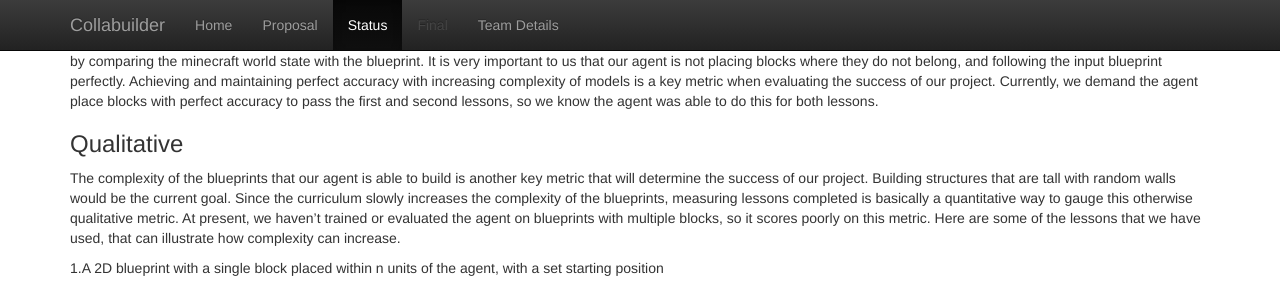
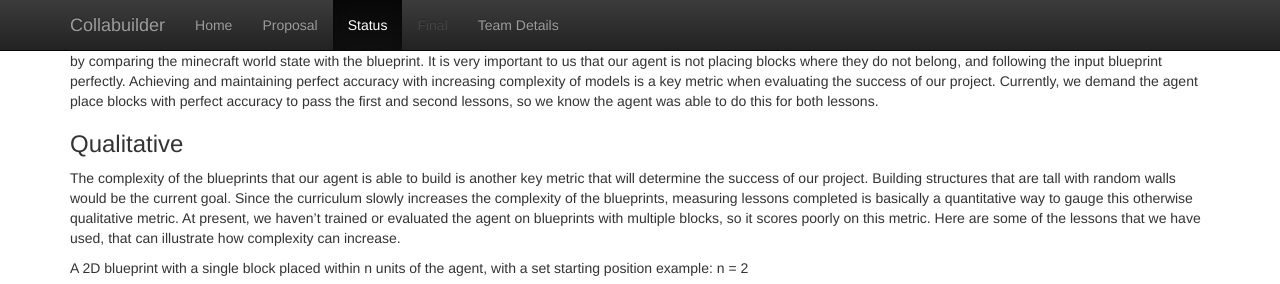
Before and after one commit to SurajSSingh/Collabuilder, a Jekyll site: the page built from docs/status.md, in a window 1280 px wide and 900 px high, scrolled down 2474 px, cut to the strip 0-284 px from the top of the window. Built offline with Jekyll 4.4.1, drawn with Linux system fonts in a browser that asks for light colours; formulas are drawn with MathJax 3.

Commit message:
Update status.md

```diff
--- a/docs/status.md
+++ b/docs/status.md
@@ -54,9 +54,11 @@
 
 The complexity of the blueprints that our agent is able to build is another key metric that will determine the success of our project. Building structures that are tall with random walls would be the current goal. Since the curriculum slowly increases the complexity of the blueprints, measuring lessons completed is basically a quantitative way to gauge this otherwise qualitative metric. At present, we haven't trained or evaluated the agent on blueprints with multiple blocks, so it scores poorly on this metric. Here are some of the lessons that we have used, that can illustrate how complexity can increase.
 
-1.A 2D blueprint with a single block placed within n units of the agent, with a set starting position
-
-<img src="https://drive.google.com/uc?id=1OZe2Qq79Qrq9IaO5ksBpvS3ox-u2bdtx" width="345" height="350" title="CL1">
+A 2D blueprint with a single block placed within n units of the agent, with a set starting position
+example: n = 2
+<p align="center">
+    <img src="https://drive.google.com/uc?id=1OZe2Qq79Qrq9IaO5ksBpvS3ox-u2bdtx" width="345" height="350" title="CL1">
+</p>
 
 Another key qualitative metric is to evaluate whether the agent behaves "reasonably" to a human observer. On this metric, the agent scores highly. When placed randomly with respect to the desired block, it navigates efficiently, faces the desired location, and places the block. As the blueprints become more complex, this will become slightly harder to evaluate, not to mention that this evaluation requires an active human observer to spend considerable time watching the agent. To get more of a "snapshot" of the agent's behavior, we created a summary display. It takes 4 key archetypical world states, each with one clearly correct action to perform next, and measures the agent's Q-values for every action in each one. It displays these Q-values in a bar-chart, and highlights the correct action for each scenario with a green bar.
 
```
